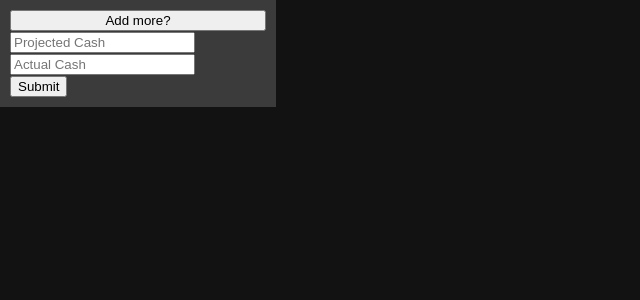
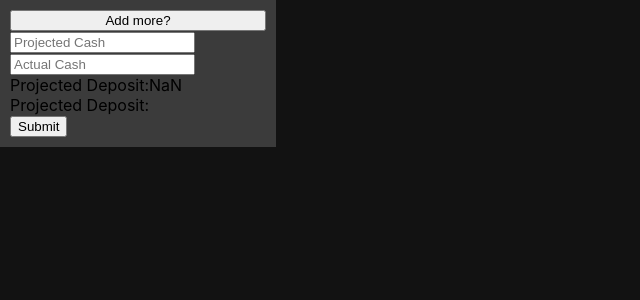
Before and after one commit to Enrikes/McD-Deposit, a React (Create React App) app: page / in a window 1280 px wide. Shown: the top 300 px of the page, without its empty margins (0-640 px from the left). Built offline with nearby package versions, Linux system fonts and the light colour scheme.

Commit message:
Feat: Projected deposit dynamically adds up.

```diff
--- a/src/App.js
+++ b/src/App.js
@@ -2,24 +2,29 @@ import logo from "./logo.svg";
 import "./App.css";
 import ProjectedCash from "./components/projectedCash";
 import ActualCash from "./components/actualCash";
-import { useState } from "react";
+import { useEffect, useState } from "react";
 import Total from "./components/total";
 
 function App() {
-  const [projectedTotal, setProjectedTotal] = useState([]);
+  let [projectedTotal, setProjectedTotal] = useState();
   const [actualTotal, setActualTotal] = useState([]);
   const [isSubmit, setIsSubmit] = useState(false);
   const [inputFields, setInputFields] = useState([
-    { projectedCash: null, actualCash: null },
+    { projectedCash: "", actualCash: "" },
   ]);
 
   const handleSubmit = (event) => {
     event.preventDefault();
-    setIsSubmit(!isSubmit);
-    console.log(inputFields);
+    let sum = 0;
+    inputFields.map((rawProjectedTotal) => {
+      let convertedTotal = parseFloat(rawProjectedTotal.projectedCash);
+      sum += convertedTotal;
+      setProjectedTotal(sum);
+    });
   };
+
   const addFields = () => {
-    let newfield = { projectedCash: null, actualCash: null };
+    let newfield = { projectedCash: "", actualCash: "" };
     setInputFields([...inputFields, newfield]);
   };
   const handleFormChange = (index, event) => {
@@ -27,6 +32,12 @@ function App() {
     let data = [...inputFields];
     data[index][event.target.name] = event.target.value;
     setInputFields(data);
+  };
+  const projectedDeposit = (index) => {
+    const projectedCash = parseFloat(inputFields[index].projectedCash);
+    const nextProjectedCash = parseFloat(inputFields[index + 1]?.projectedCash);
+
+    return projectedCash + nextProjectedCash;
   };
 
   return (
@@ -50,9 +61,13 @@ function App() {
                 value={input.actualCash}
                 onChange={(event) => handleFormChange(index, event)}
               ></input>
+              <div className="total">
+                Projected Deposit:{projectedDeposit(index)}
+              </div>
             </div>
           );
         })}
+        <div className="total">Projected Deposit:{projectedTotal}</div>
 
         <input type="submit" value="Submit"></input>
       </form>
```
